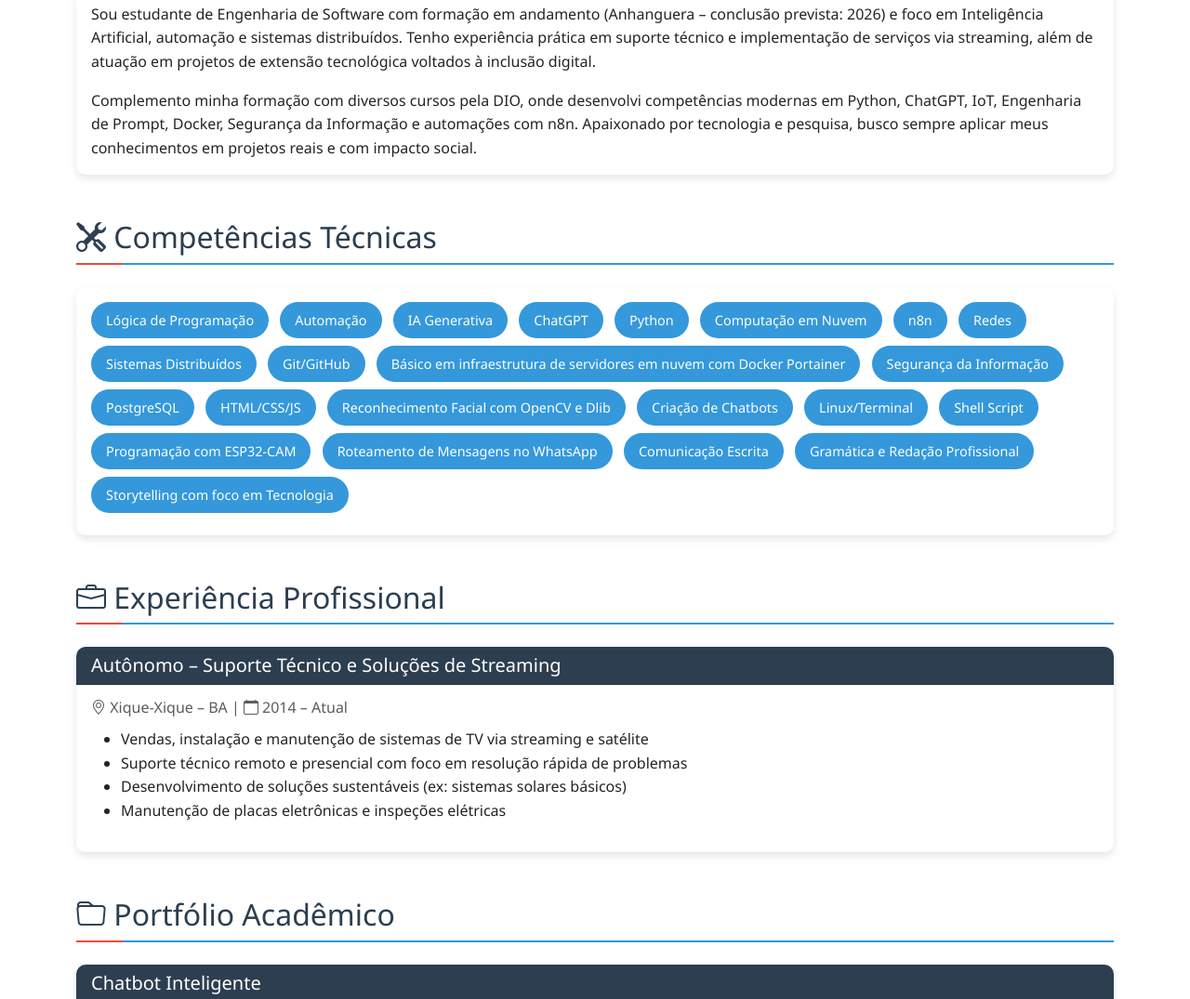
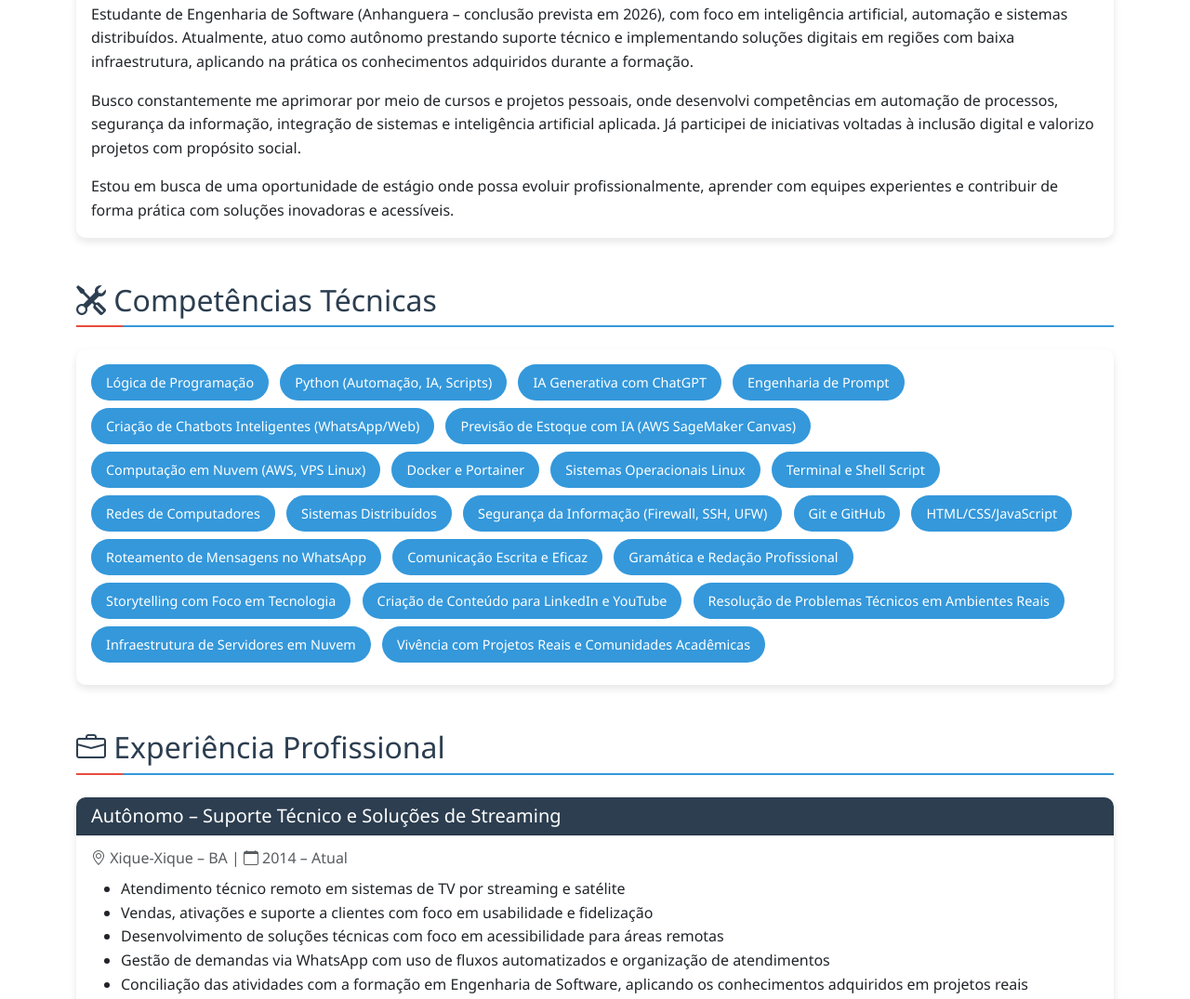
Before and after one commit to rivonildo/curriculo-rivonildo, a plain HTML site: page index.html in a window 1280 px wide. Shown: the part 833-1908 px from the top of the page at 93% size. Drawn offline with nearby package versions, Linux system fonts and the light colour scheme.

Commit message:
Update index.html
atualizaçao_1

```diff
--- a/index.html
+++ b/index.html
@@ -161,16 +161,16 @@
             <div class="card">
                 <div class="card-body">
                     <p class="card-text">
-                        Sou estudante de Engenharia de Software com formação em andamento (Anhanguera – conclusão prevista: 2026) e foco em
-                        Inteligência Artificial, automação e sistemas distribuídos. Tenho experiência prática em suporte técnico e implementação
-                        de serviços via streaming, além de atuação em projetos de extensão tecnológica voltados à inclusão digital.
+                      Estudante de Engenharia de Software (Anhanguera – conclusão prevista em 2026), com foco em inteligência artificial, automação e sistemas distribuídos. Atualmente, atuo como autônomo prestando suporte técnico e implementando soluções digitais em regiões com baixa infraestrutura, aplicando na prática os conhecimentos adquiridos durante a formação.
                     </p>
+
                     <p class="card-text">
-                        Complemento minha formação com diversos cursos pela DIO, onde desenvolvi competências modernas em Python, ChatGPT, IoT,
-                        Engenharia de Prompt, Docker, Segurança da Informação e automações com n8n. Apaixonado por tecnologia e pesquisa, busco
-                        sempre aplicar meus conhecimentos em projetos reais e com impacto social.
+                        Busco constantemente me aprimorar por meio de cursos e projetos pessoais, onde desenvolvi competências em automação de processos, segurança da informação, integração de sistemas e inteligência artificial aplicada. Já participei de iniciativas voltadas à inclusão digital e valorizo projetos com propósito social.
                     </p>
-                </div>
+
+                    <p class="card-text">
+                        Estou em busca de uma oportunidade de estágio onde possa evoluir profissionalmente, aprender com equipes experientes e contribuir de forma prática com soluções inovadoras e acessíveis.
+                    </p>
             </div>
         </section>
 
@@ -179,29 +179,31 @@
             <h2 class="section-title"><i class="bi bi-tools"></i> Competências Técnicas</h2>
             <div class="card">
                 <div class="card-body">
-                    <span class="skill-badge">Lógica de Programação</span>
-                    <span class="skill-badge">Automação</span>
-                    <span class="skill-badge">IA Generativa</span>
-                    <span class="skill-badge">ChatGPT</span>
-                    <span class="skill-badge">Python</span>
-                    <span class="skill-badge">Computação em Nuvem</span>
-                    <span class="skill-badge">n8n</span>
-                    <span class="skill-badge">Redes</span>
-                    <span class="skill-badge">Sistemas Distribuídos</span>
-                    <span class="skill-badge">Git/GitHub</span>
-                    <span class="skill-badge">Básico em infraestrutura de servidores em nuvem com Docker Portainer</span>
-                    <span class="skill-badge">Segurança da Informação</span>
-                    <span class="skill-badge">PostgreSQL</span>
-                    <span class="skill-badge">HTML/CSS/JS</span>
-                    <span class="skill-badge">Reconhecimento Facial com OpenCV e Dlib</span>
-                    <span class="skill-badge">Criação de Chatbots</span>
-                    <span class="skill-badge">Linux/Terminal</span>
-                    <span class="skill-badge">Shell Script</span>
-                    <span class="skill-badge">Programação com ESP32-CAM</span>
-                    <span class="skill-badge">Roteamento de Mensagens no WhatsApp</span>
-                    <span class="skill-badge">Comunicação Escrita</span>
-                    <span class="skill-badge">Gramática e Redação Profissional</span>
-                    <span class="skill-badge">Storytelling com foco em Tecnologia</span>
+
+                   <span class="skill-badge">Lógica de Programação</span>
+                   <span class="skill-badge">Python (Automação, IA, Scripts)</span>
+                   <span class="skill-badge">IA Generativa com ChatGPT</span>
+                   <span class="skill-badge">Engenharia de Prompt</span>
+                   <span class="skill-badge">Criação de Chatbots Inteligentes (WhatsApp/Web)</span>
+                   <span class="skill-badge">Previsão de Estoque com IA (AWS SageMaker Canvas)</span>
+                   <span class="skill-badge">Computação em Nuvem (AWS, VPS Linux)</span>
+                   <span class="skill-badge">Docker e Portainer</span>
+                   <span class="skill-badge">Sistemas Operacionais Linux</span>
+                   <span class="skill-badge">Terminal e Shell Script</span>
+                   <span class="skill-badge">Redes de Computadores</span>
+                   <span class="skill-badge">Sistemas Distribuídos</span>
+                   <span class="skill-badge">Segurança da Informação (Firewall, SSH, UFW)</span>
+                   <span class="skill-badge">Git e GitHub</span>
+                   <span class="skill-badge">HTML/CSS/JavaScript</span>
+                   <span class="skill-badge">Roteamento de Mensagens no WhatsApp</span>
+                   <span class="skill-badge">Comunicação Escrita e Eficaz</span>
+                   <span class="skill-badge">Gramática e Redação Profissional</span>
+                   <span class="skill-badge">Storytelling com Foco em Tecnologia</span>
+                   <span class="skill-badge">Criação de Conteúdo para LinkedIn e YouTube</span>
+                   <span class="skill-badge">Resolução de Problemas Técnicos em Ambientes Reais</span>
+                   <span class="skill-badge">Infraestrutura de Servidores em Nuvem</span>
+                   <span class="skill-badge">Vivência com Projetos Reais e Comunidades Acadêmicas</span>
+
 
                 </div>
             </div>
@@ -221,10 +223,11 @@
                         <i class="bi bi-calendar"></i> 2014 – Atual
                     </p>
                     <ul>
-                        <li>Vendas, instalação e manutenção de sistemas de TV via streaming e satélite</li>
-                        <li>Suporte técnico remoto e presencial com foco em resolução rápida de problemas</li>
-                        <li>Desenvolvimento de soluções sustentáveis (ex: sistemas solares básicos)</li>
-                        <li>Manutenção de placas eletrônicas e inspeções elétricas</li>
+                        <li>Atendimento técnico remoto em sistemas de TV por streaming e satélite</li>
+                        <li>Vendas, ativações e suporte a clientes com foco em usabilidade e fidelização</li>
+                        <li>Desenvolvimento de soluções técnicas com foco em acessibilidade para áreas remotas</li>
+                        <li>Gestão de demandas via WhatsApp com uso de fluxos automatizados e organização de atendimentos</li>
+                        <li>Conciliação das atividades com a formação em Engenharia de Software, aplicando os conhecimentos adquiridos em projetos reais</li>
                     </ul>
                 </div>
             </div>
@@ -321,7 +324,7 @@
 
         <!-- Formação Complementar -->
         <section class="mb-5">
-            <h2 class="section-title"><i class="bi bi-award"></i> Formação Complementar – DIO</h2>
+            <h2 class="section-title"><i class="bi bi-award"></i> Formação Complementar – DIO.me</h2>
 
             <div class="row">
                 <div class="col-md-6">
```
